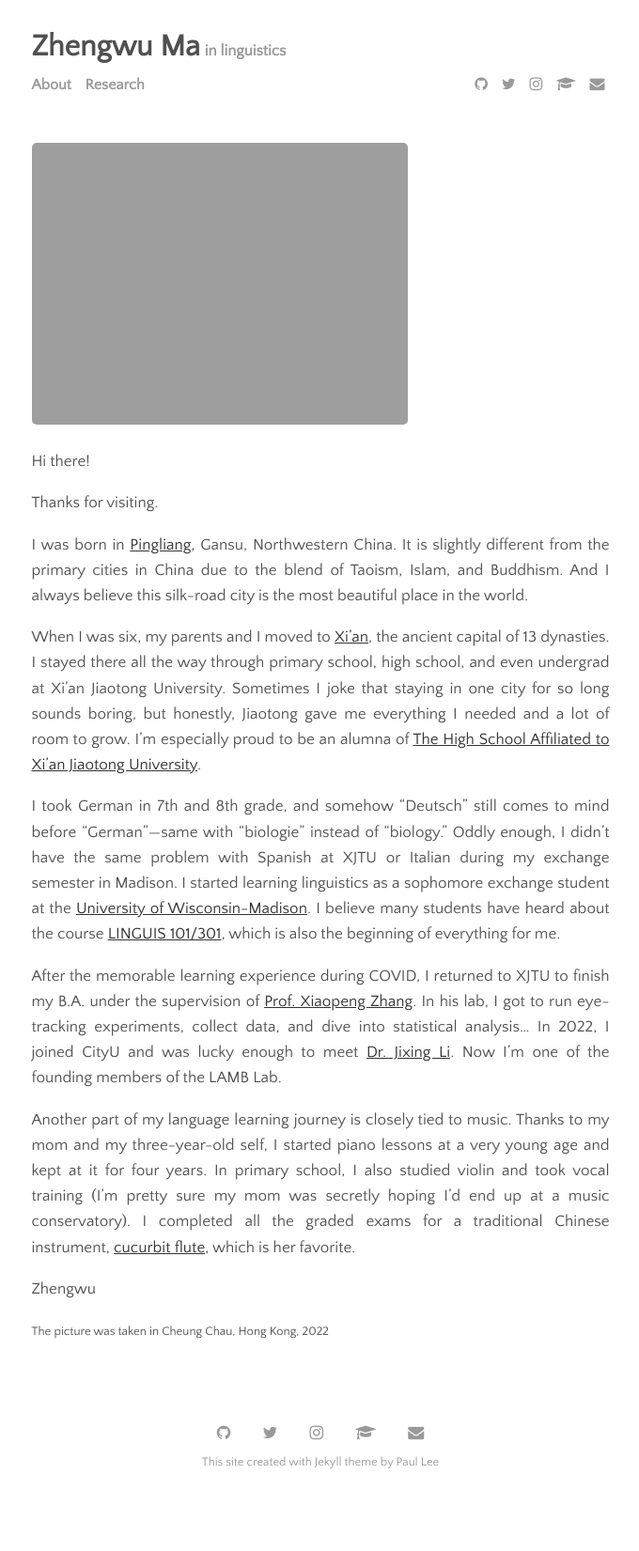
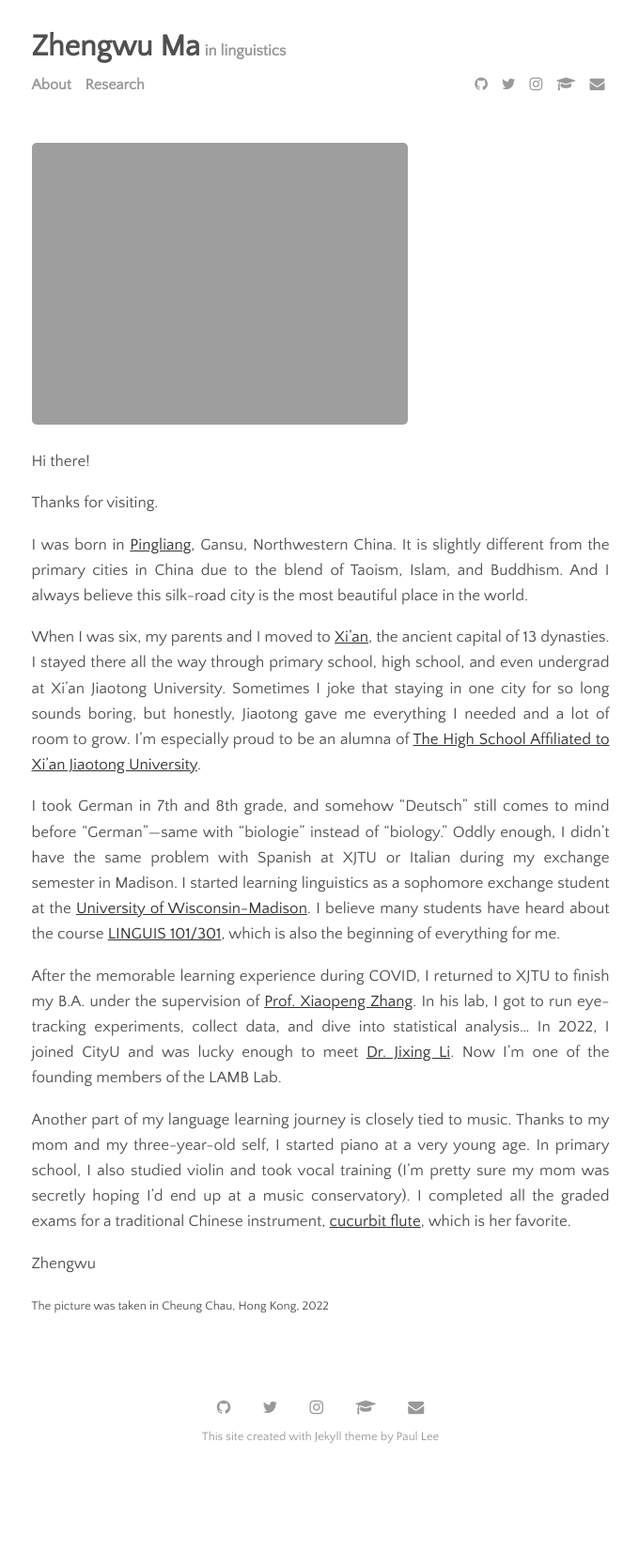
Before and after one commit to zhengwuma/zhengwuma.github.io, a Jekyll site: the page built from menu/learning.md, in a window 1280 px wide. Shown: the whole page at 94% size, without its empty margins (299-979 px from the left). Built offline with Jekyll 4.4.1, drawn with Linux system fonts in a browser that asks for light colours; after the commit the page ends 1623 px from its top, so only the background shows below that.

Commit message:
Update learning.md

```diff
--- a/menu/learning.md
+++ b/menu/learning.md
@@ -17,7 +17,7 @@ I took German in 7th and 8th grade, and somehow "Deutsch" still comes to mind be
 
 After the memorable learning experience during COVID, I returned to XJTU to finish my B.A. under the supervision of [Prof. Xiaopeng Zhang](http://gr.xjtu.edu.cn/en/web/zhangxp). In his lab, I got to run eye-tracking experiments, collect data, and dive into statistical analysis... In 2022, I joined CityU and was lucky enough to meet [Dr. Jixing Li](https://jixing-li.github.io/). Now I’m one of the founding members of the LAMB Lab.
 
-Another part of my language learning journey is closely tied to music. Thanks to my mom and my three-year-old self, I started piano lessons at a very young age and kept at it for four years.  In primary school, I also studied violin and took vocal training (I’m pretty sure my mom was secretly hoping I’d end up at a music conservatory). I completed all the graded exams for a traditional Chinese instrument, [cucurbit flute](https://www.youtube.com/watch?v=QUvh4xTID5s), which is her favorite.
+Another part of my language learning journey is closely tied to music. Thanks to my mom and my three-year-old self, I started piano at a very young age. In primary school, I also studied violin and took vocal training (I’m pretty sure my mom was secretly hoping I’d end up at a music conservatory). I completed all the graded exams for a traditional Chinese instrument, [cucurbit flute](https://www.youtube.com/watch?v=QUvh4xTID5s), which is her favorite.
 
 Zhengwu
 
```
